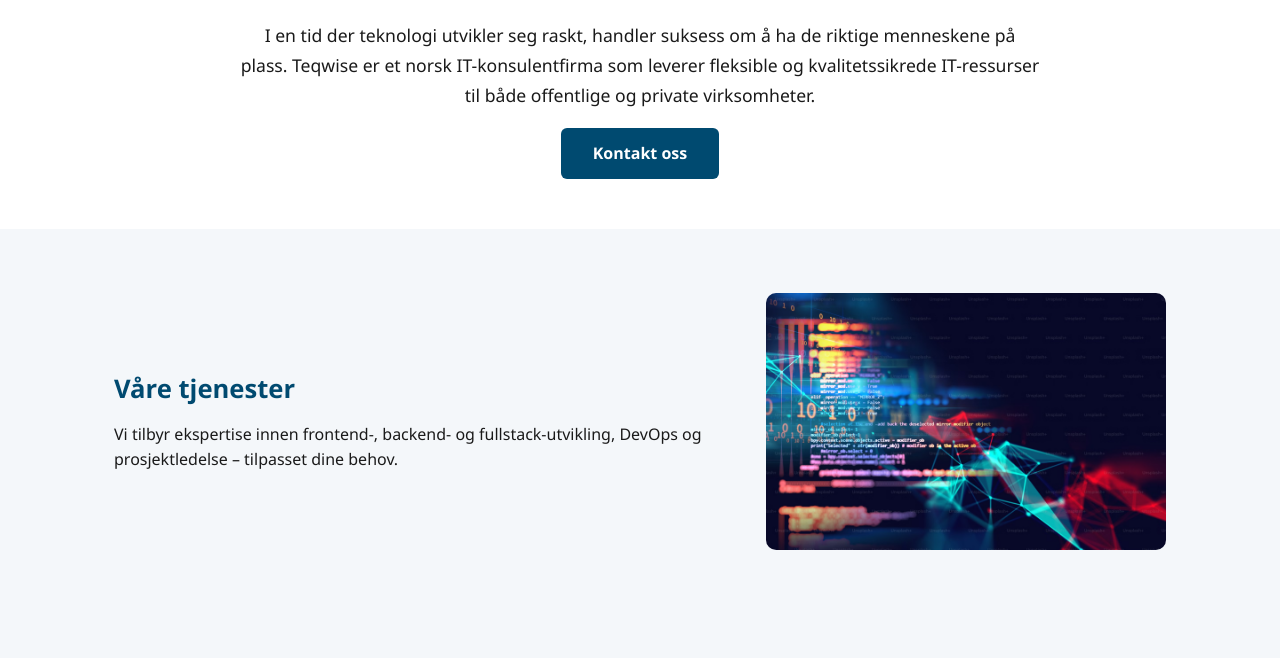
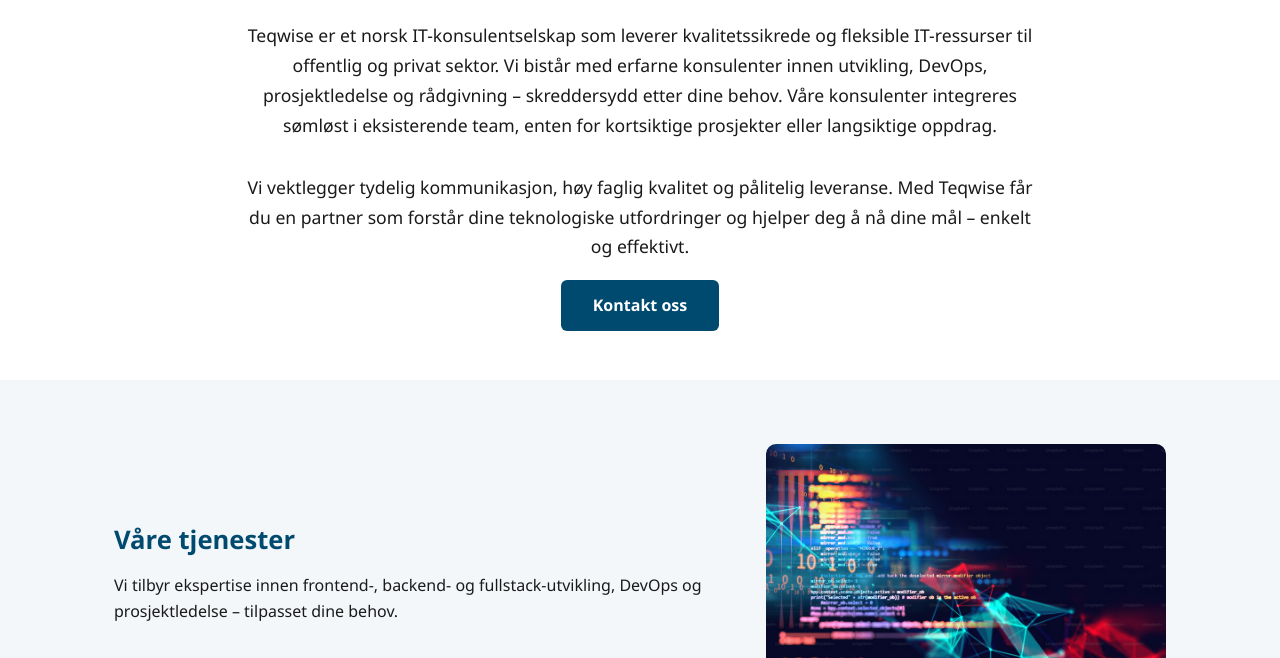
Before and after one commit to teqwise/teqwise-site, a plain HTML site: page index.html in a window 1280 px wide. Shown: the part 142-800 px from the top of the page. Drawn offline with Linux system fonts and the light colour scheme.

Commit message:
endring av intro

```diff
--- a/index.html
+++ b/index.html
@@ -26,7 +26,8 @@
   <section class="intro">
     <div class="container">
       <h1 class="header-title">Bygg teamet ditt med Teqwise</h1>
-      <p>I en tid der teknologi utvikler seg raskt, handler suksess om å ha de riktige menneskene på plass. Teqwise er et norsk IT-konsulentfirma som leverer fleksible og kvalitetssikrede IT-ressurser til både offentlige og private virksomheter.</p>
+      <p>Teqwise er et norsk IT-konsulentselskap som leverer kvalitetssikrede og fleksible IT-ressurser til offentlig og privat sektor.
+        Vi bistår med erfarne konsulenter innen utvikling, DevOps, prosjektledelse og rådgivning – skreddersydd etter dine behov. Våre konsulenter integreres sømløst i eksisterende team, enten for kortsiktige prosjekter eller langsiktige oppdrag.</p><p>Vi vektlegger tydelig kommunikasjon, høy faglig kvalitet og pålitelig leveranse. Med Teqwise får du en partner som forstår dine teknologiske utfordringer og hjelper deg å nå dine mål – enkelt og effektivt.</p>
       <a href="mailto:kontakt@teqwise.no" class="cta-button">Kontakt oss</a>
     </div>
   </section>
```
